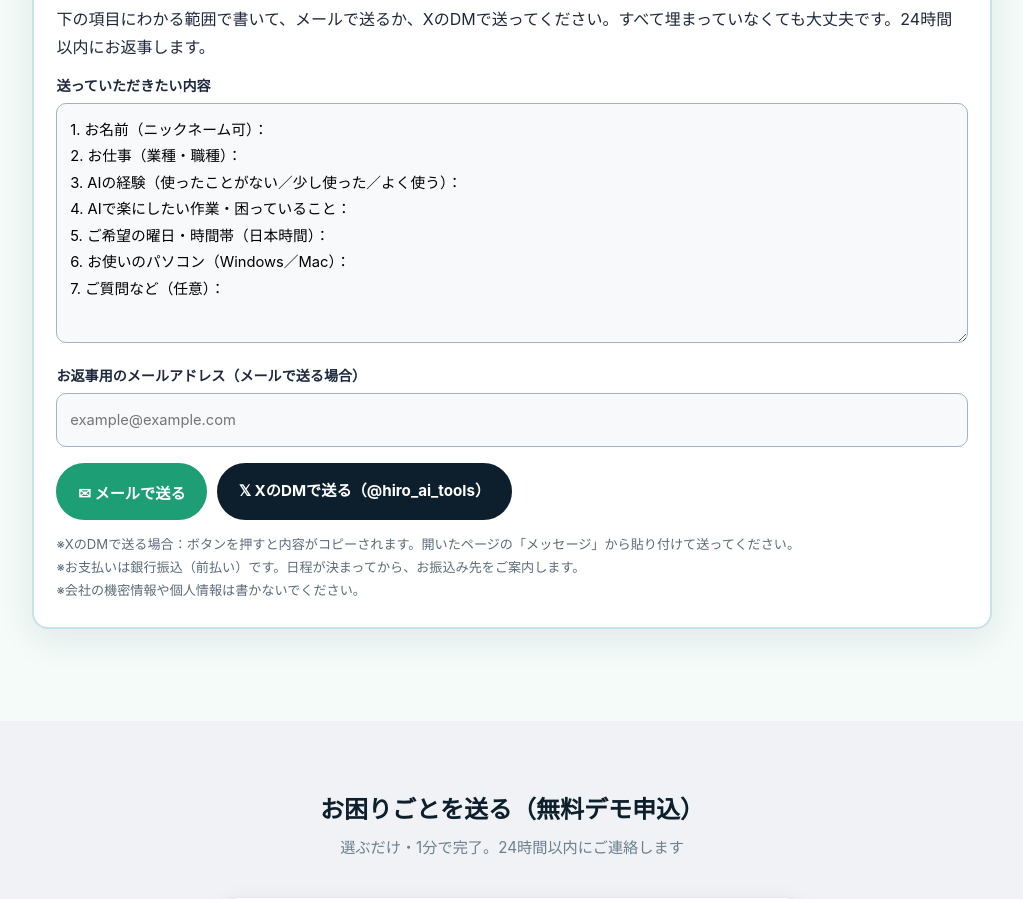
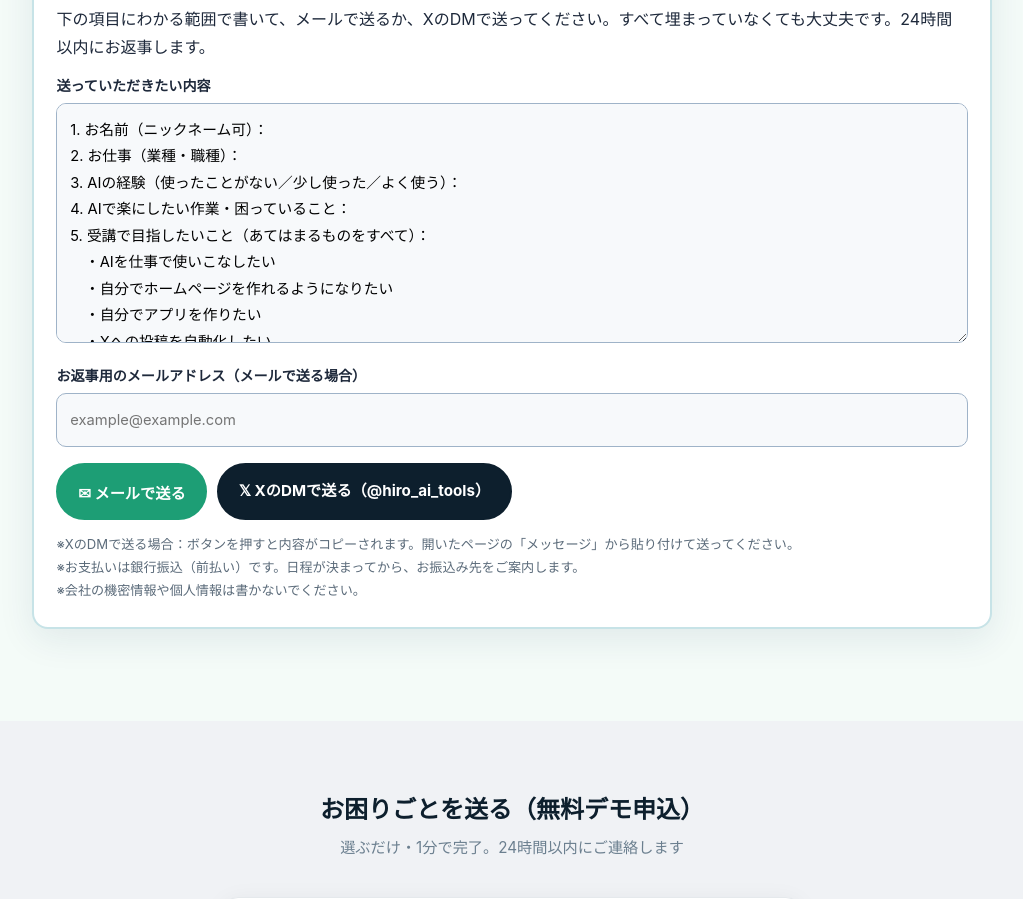
Before and after one commit to hiro9215koctwcx-glitch/aitools-portal, a plain HTML site: page lp/index.html in a window 1280 px wide. Shown: the part 4877-5776 px from the top of the page, without its empty margins (128-1151 px from the left). Drawn offline with Linux system fonts and the light colour scheme.

Commit message:
申し込みフォームに受講の希望を追加

```diff
--- a/lp/index.html
+++ b/lp/index.html
@@ -1930,9 +1930,16 @@
 2. お仕事（業種・職種）：
 3. AIの経験（使ったことがない／少し使った／よく使う）：
 4. AIで楽にしたい作業・困っていること：
-5. ご希望の曜日・時間帯（日本時間）：
-6. お使いのパソコン（Windows／Mac）：
-7. ご質問など（任意）：</textarea>
+5. 受講で目指したいこと（あてはまるものをすべて）：
+　・AIを仕事で使いこなしたい
+　・自分でホームページを作れるようになりたい
+　・自分でアプリを作りたい
+　・Xへの投稿を自動化したい
+　・YouTubeの動画づくりと投稿を自動化したい
+　・その他（　　　　）
+6. ご希望の曜日・時間帯（日本時間）：
+7. お使いのパソコン（Windows／Mac）：
+8. ご質問など（任意）：</textarea>
         <label for="course-email">お返事用のメールアドレス（メールで送る場合）</label>
         <input type="email" id="course-email" placeholder="example@example.com" autocomplete="email">
         <div class="course-btns">
```
